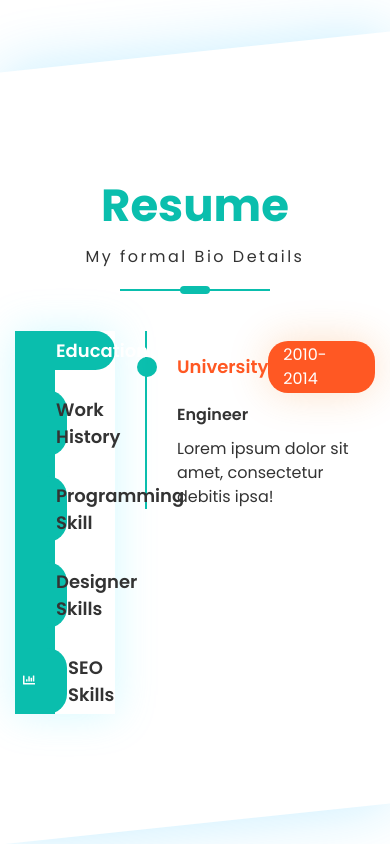
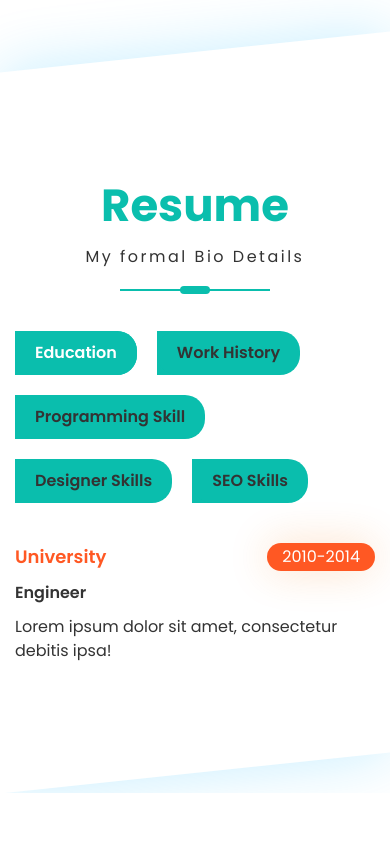
Before and after one commit to amirgh82/CV-project, a React (Create React App) app: page / in a window 390 px wide. Shown: the part 4631-5475 px from the top of the page. After the commit the page ends 5424 px from the top, so only its background shows below. Built offline with nearby package versions, Linux system fonts and the light colour scheme.

Commit message:
Responsive Resume component and complate Resume

```diff
--- a/src/components/Resume/Resume.css
+++ b/src/components/Resume/Resume.css
@@ -106,7 +106,7 @@
     position: relative;
 }
 
-.resume-content__title::before{
+.resume-content__title::before {
     content: '';
     position: absolute;
     top: 0;
@@ -136,3 +136,52 @@
 .resume-content__description {
     margin: 0;
 }
+
+
+@media screen and (max-width:1200px) {
+    .resume-list {
+        margin-right: 0;
+    }
+}
+
+
+@media screen and (max-width:992px) {
+
+    .resume-list::before,
+    .resume-list__item::before,
+    .resume-content__title::before {
+        content: none;
+    }
+
+    .resume-list__icon {
+        display: none;
+    }
+
+    .resume-list {
+        flex-direction: row;
+        gap: 2rem;
+        justify-content: flex-start;
+        align-items: flex-end;
+        flex-wrap: wrap;
+        min-height: auto;
+        box-shadow: none;
+        background-color: transparent;
+    }
+
+    .resume-list__text {
+        font-size: 1.6rem;
+        margin: 0;
+    }
+
+    .resume-list-item {
+        border-radius: 2rem;
+        padding: 1rem 2rem;
+        margin-bottom: 0;
+        background-color: var(--primary-color);
+    }
+
+    .resume-content {
+        border: none;
+        padding-left: 0;
+    }
+}
--- a/src/components/Resume/Resume.jsx
+++ b/src/components/Resume/Resume.jsx
@@ -27,7 +27,7 @@ export default function Resume() {
                     ]}
                 </Title>
                 <div className="row">
-                    <div className="col-4">
+                    <div className="col-12 col-lg-4">
                         <ul className="resume-list h-full">
 
                             {datas.map((data, index) => (
@@ -39,7 +39,7 @@ export default function Resume() {
 
                         </ul>
                     </div>
-                    <div className="col-8">
+                    <div className="col-12 col-lg-8">
                         <div className="resume-content resume-content--show" id='education' >
 
 
```
